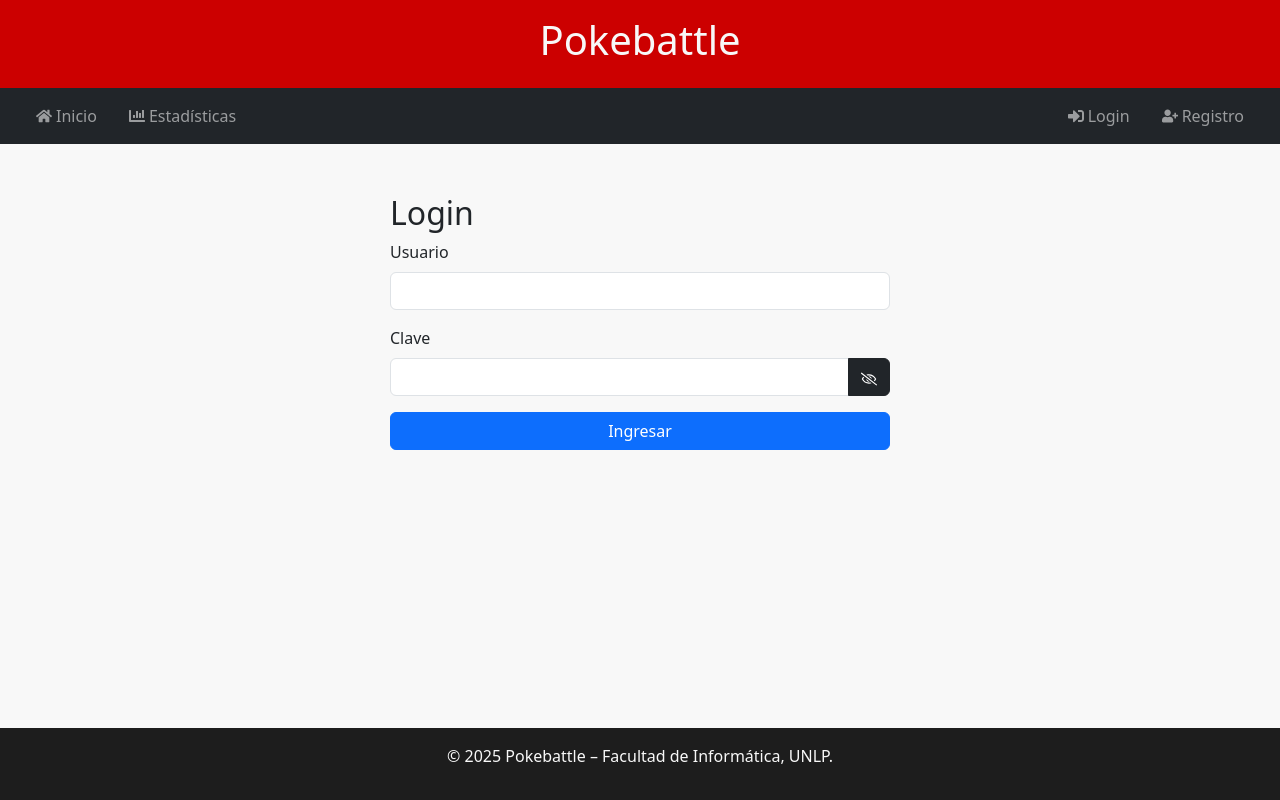
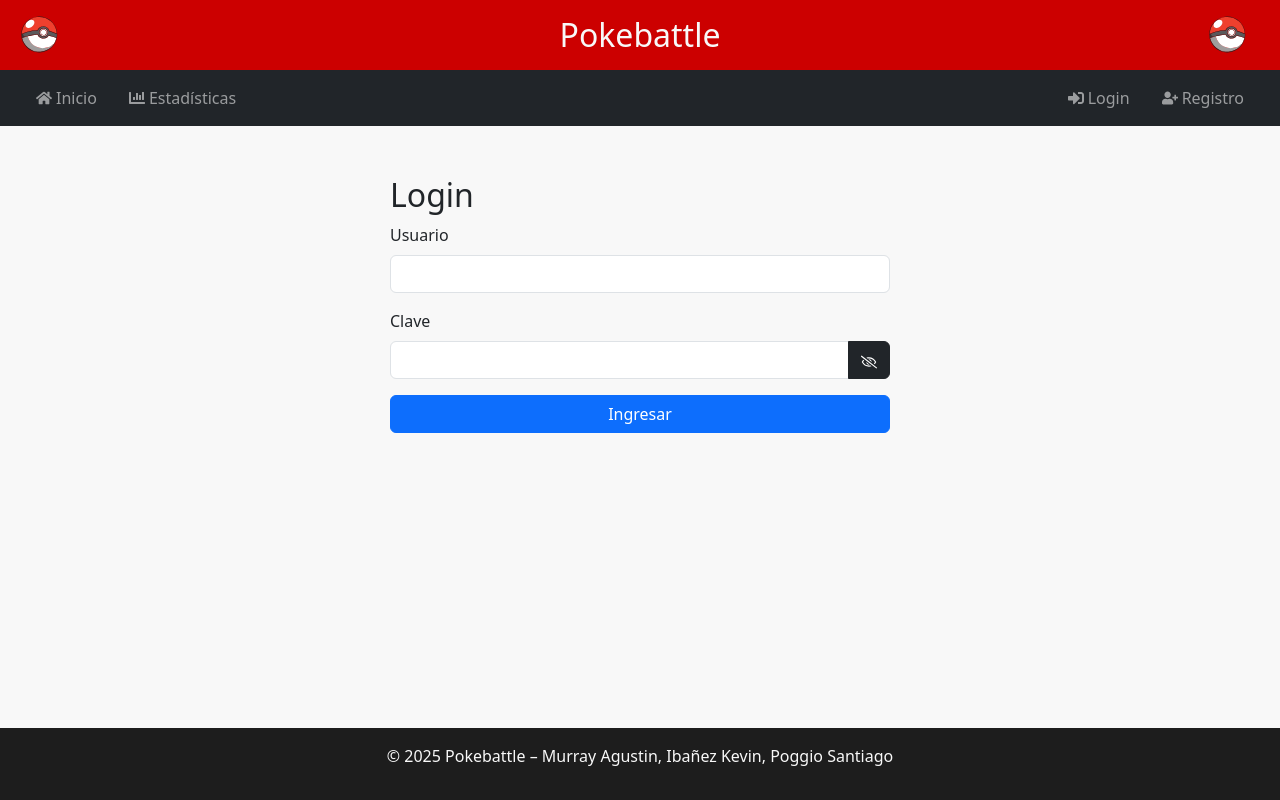
Before and after one commit to agumurray/card-game-fullstack, a React (Vite) app in the folder pokebattle/: page /login in a window 1280 px wide. Built offline with nearby package versions, Linux system fonts and the light colour scheme; no server answers.

Commit message:
add logo&names footer

```diff
--- a/pokebattle/src/components/FooterComponent.jsx
+++ b/pokebattle/src/components/FooterComponent.jsx
@@ -4,8 +4,8 @@ const FooterComponent = () => {
   return (
     <footer className="footer">
       <p>
-        &copy; {new Date().getFullYear()} Pokebattle – Facultad de Informática,
-        UNLP.
+        &copy; {new Date().getFullYear()} Pokebattle – Murray Agustin, Ibañez
+        Kevin, Poggio Santiago
       </p>
     </footer>
   );
--- a/pokebattle/src/components/HeaderComponent.jsx
+++ b/pokebattle/src/components/HeaderComponent.jsx
@@ -1,14 +1,23 @@
 import { Link } from "react-router-dom";
+import logo from "@/assets/logo.svg";
 import "@/styles/header.css";
 
 const HeaderComponent = () => {
   return (
     <header className="header">
-      <h1>
+      <Link to="/">
+        <img src={logo} alt="Logo izquierdo" className="header-logo left" />
+      </Link>
+
+      <h1 className="header-title">
         <Link to="/" className="header-link">
           Pokebattle
         </Link>
       </h1>
+
+      <Link to="/">
+        <img src={logo} alt="Logo derecho" className="header-logo right" />
+      </Link>
     </header>
   );
 };
--- a/pokebattle/src/styles/header.css
+++ b/pokebattle/src/styles/header.css
@@ -1,8 +1,12 @@
 .header {
   background-color: #cc0000;
   padding: 1rem;
-  color: #F8F8F8;
-  text-align: center;
+  color: #f8f8f8;
+
+  display: flex;
+  justify-content: center; /* el h1 va al centro */
+  align-items: center;
+  position: relative; /* para posicionar los logos */
 }
 
 .header-link {
@@ -12,3 +16,23 @@
 .header-link:hover {
   opacity: 0.8;
 }
+
+.header-title {
+  font-size: 2rem;
+  margin: 0;
+}
+
+.header-logo {
+  height: 60px;
+  position: absolute;
+  top: 50%;
+  transform: translateY(-50%);
+}
+
+.header-logo.left {
+  left: 1rem;
+}
+
+.header-logo.right {
+  right: 1rem;
+}
```
Also changed, not shown: pokebattle/src/assets/fondo.png (deleted), pokebattle/src/assets/logo.svg (added).
